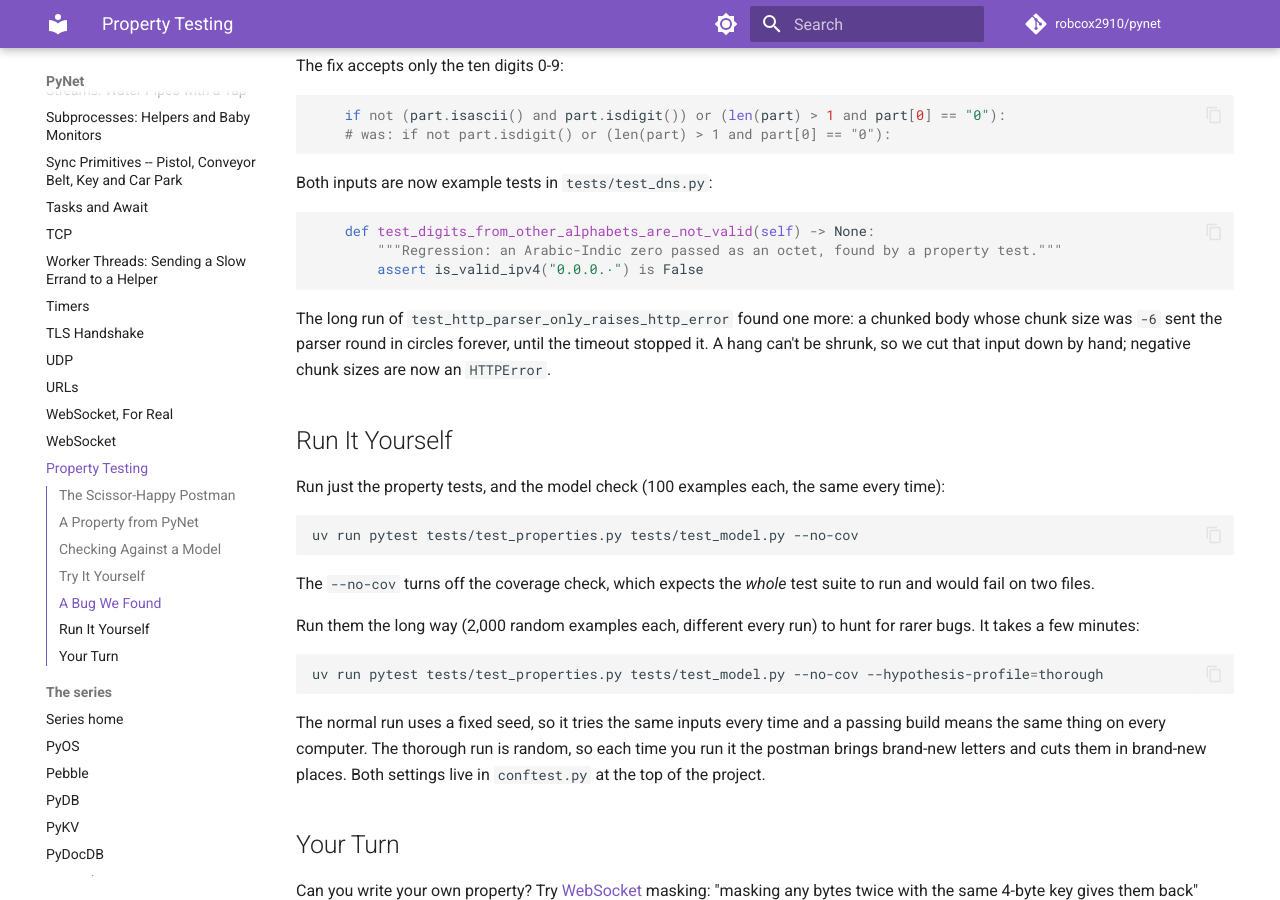
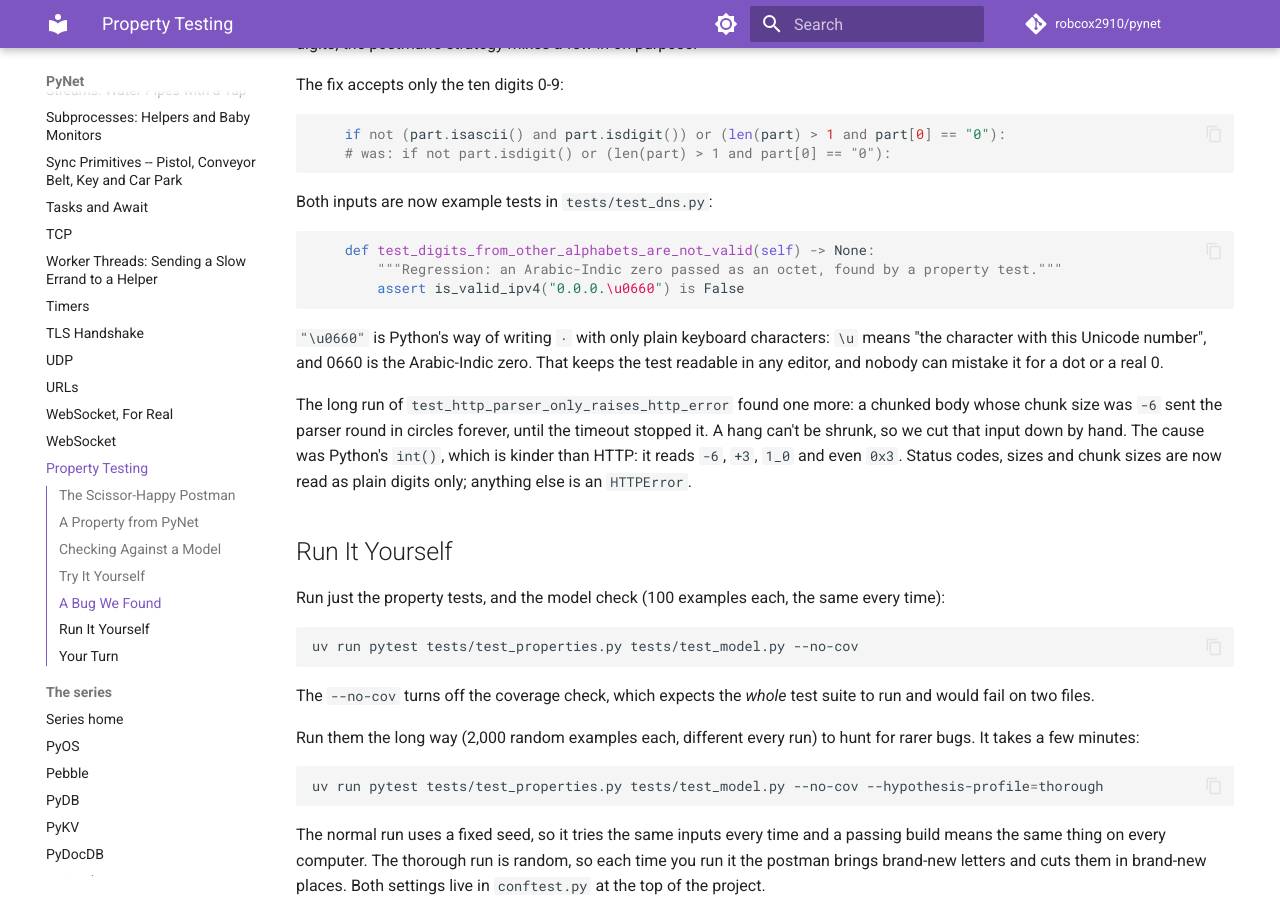
Before and after one commit to robcox2910/pynet, an MkDocs documentation site: the page built from docs/property-testing.md, in a window 1280 px wide and 900 px high, scrolled down 5414 px. Built offline with MkDocs 1.6.1 and Material for MkDocs 9.7.7, drawn with Linux system fonts in a browser that asks for light colours; comment, search, counter and statistics services are not loaded; some of the changed text lies outside the part shown.

Commit message:
test: faster model check, shared time limit, stricter number junk
- Model check: stateful_step_count=10 (about 3 s, was 6-9 s against the
  10-second limit). send_request returns int.
- The profile-aware pytest timeout lives once in tests/strategies.py
  (PROPERTY_TIMEOUT, named constants; 600 s only under the thorough
  profile).
- HTTP junk: number bricks gain '+', '_' and 'x', and the status code
  varies too.
- Page: the pinned dns test is copied verbatim (with its \u0660 escape,
  explained), the model excerpt matches the file, and the HTTP story
  says sizes are now plain digits.

Co-Authored-By: Claude Opus 5.5 <noreply@anthropic.com>

````diff
--- a/docs/property-testing.md
+++ b/docs/property-testing.md
@@ -148,9 +148,10 @@ class ConversationMachine(RuleBasedStateMachine):
         self.model: list[Message] = []
 
     @rule(target=calls, request=messages_of_kind(MessageType.REQUEST))
-    def send_request(self, request: Message) -> int | None:
+    def send_request(self, request: Message) -> int:
         """Send a request, and remember its call sign for a later reply."""
         self.send(request)
+        assert request.id is not None  # messages_of_kind gives every request an id
         return request.id
 
     @rule(size=delivery_sizes())
@@ -293,13 +294,21 @@ Both inputs are now example tests in `tests/test_dns.py`:
 ```python
     def test_digits_from_other_alphabets_are_not_valid(self) -> None:
         """Regression: an Arabic-Indic zero passed as an octet, found by a property test."""
-        assert is_valid_ipv4("0.0.0.٠") is False
+        assert is_valid_ipv4("0.0.0.\u0660") is False
 ```
+
+`"\u0660"` is Python's way of writing `٠` with only plain keyboard
+characters: `\u` means "the character with this Unicode number", and 0660
+is the Arabic-Indic zero. That keeps the test readable in any editor, and
+nobody can mistake it for a dot or a real 0.
 
 The long run of `test_http_parser_only_raises_http_error` found one more:
 a chunked body whose chunk size was `-6` sent the parser round in circles
 forever, until the timeout stopped it. A hang can't be shrunk, so we cut
-that input down by hand; negative chunk sizes are now an `HTTPError`.
+that input down by hand. The cause was Python's `int()`, which is kinder
+than HTTP: it reads `-6`, `+3`, `1_0` and even `0x3`. Status codes, sizes
+and chunk sizes are now read as plain digits only; anything else is an
+`HTTPError`.
 
 ## Run It Yourself
 
````
Also changed, not shown: other parts of docs/property-testing.md (+1 -1 lines), 3 other files.
